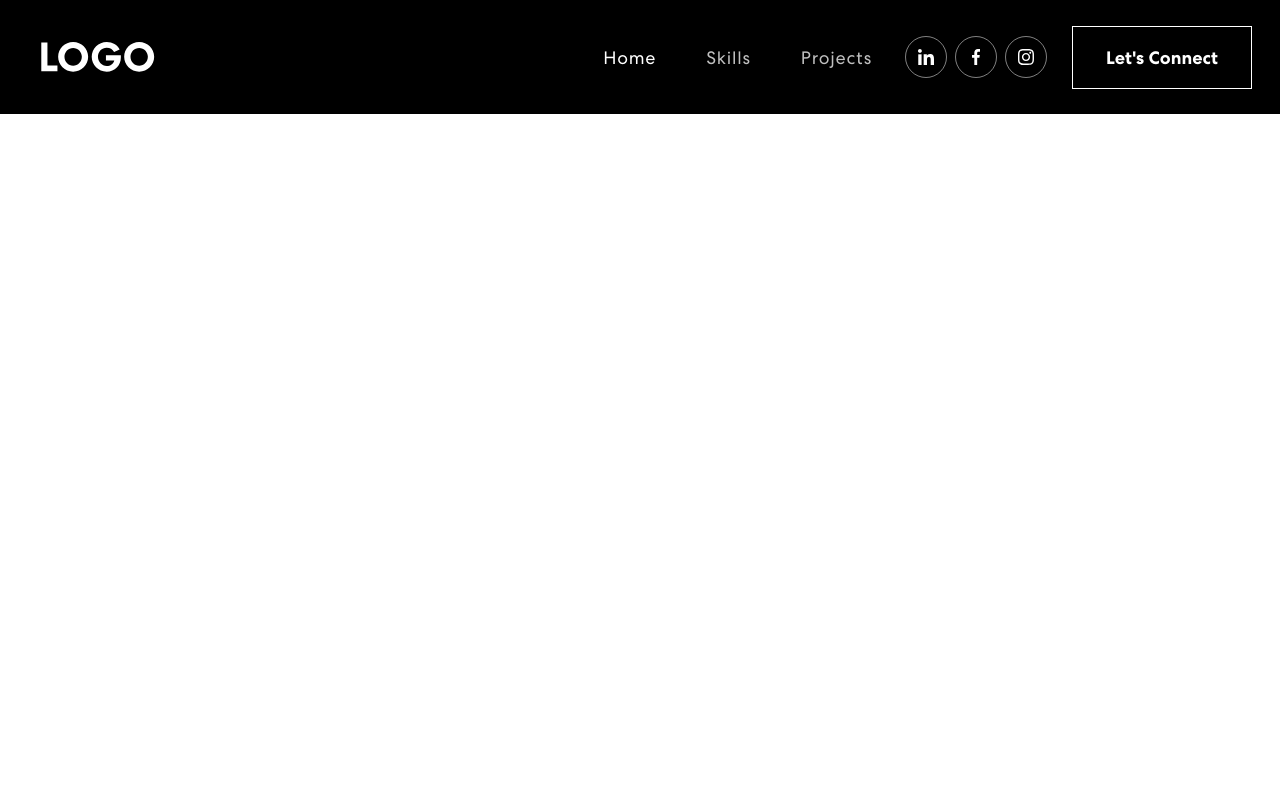
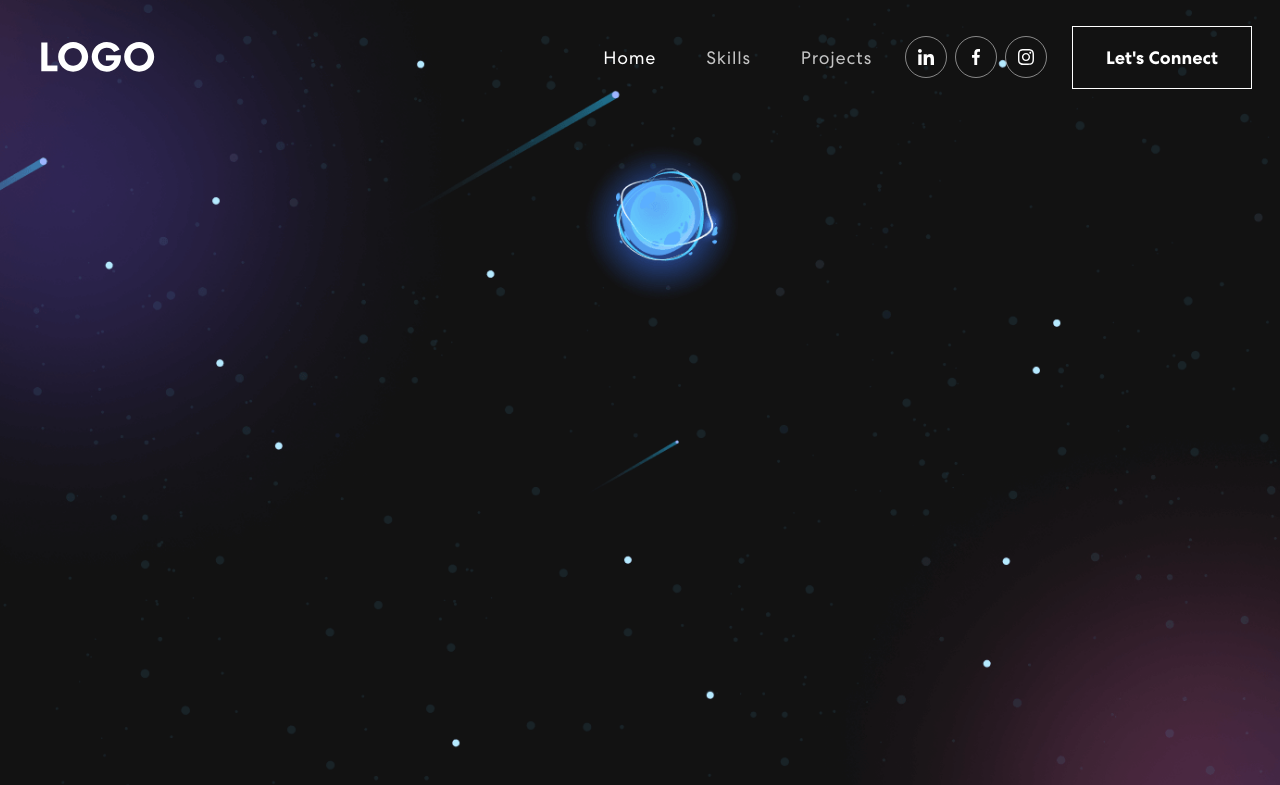
Before and after one commit to ledanghuy1811/portfolio, a React (Create React App) app: page / in a window 1280 px wide. Shown: the top 785 px of the page. Built offline with nearby package versions, Linux system fonts and the light colour scheme.

Commit message:
fixed error header

```diff
--- a/src/App.scss
+++ b/src/App.scss
@@ -24,6 +24,8 @@
 :root {
 	--header-height-before: 114px;
 	--header-height-after: 78px;
+	--header-scroll-color: #121212;
+	--toggle-menu-height: 130px;
 	--layout-width: 1320px;
 	--font-family: 'Centra', sans-serif;
 	--primary-color: linear-gradient(90.21deg, #AA367C -5.91%, #4A2FBD 111.58%);
--- /dev/null
+++ b/src/components/Banner/Banner.module.scss
@@ -0,0 +1,6 @@
+.wrapper {
+    background: url(../..//assets/img/banner-bg.png);
+    background-position: top center;
+    background-size: cover;
+    background-repeat: no-repeat;
+}
--- a/src/components/Banner/index.js
+++ b/src/components/Banner/index.js
@@ -1,8 +1,13 @@
 import React from 'react'
+import classNames from 'classnames/bind'
+
+import styles from './Banner.module.scss'
+
+const cx = classNames.bind(styles)
 
 const Banner = () => {
   return (
-    <div style={{ height: 1000}}>Banner</div>
+    <div className={cx('wrapper')} style={{ height: 1000}}></div>
   )
 }
 
--- a/src/components/Header/Header.module.scss
+++ b/src/components/Header/Header.module.scss
@@ -7,17 +7,15 @@
   right: 0;
   left: 0;
   padding: 18px 0;
-  background-color: #000;
   transition: all 0.5s ease-in-out;
 
   &.scroll-before {
     height: var(--header-height-before);
-    background-color: #000;
   }
 
   &.scroll-after {
     height: var(--header-height-after);
-    background-color: #ccc;
+    background-color: var(--header-scroll-color);
   }
 }
 
@@ -79,20 +77,23 @@
 
 .toggle-menu {
   position: absolute;
+  height: var(--toggle-menu-height);
   top: var(--header-height-before);
   right: 0;
   left: 0;
   display: none;
   padding: 0 24px;
-  background-color: #ccc;
+  transform-origin: top;
   transition: all 0.5s ease-in-out;
 
   &.menu-before {
     top: var(--header-height-before);
+    background-color: transparent;
   }
 
   &.menu-after {
     top: var(--header-height-after);
+    background-color: var(--header-scroll-color);
   }
 
   &.active {
@@ -108,18 +109,22 @@
 
 @keyframes activeMenu {
   from {
-    height: 0px;
+    opacity: 0;
+    transform: scaleY(0);
   }
   to {
-    height: 130px;
+    opacity: 1;
+    transform: scaleY(1);
   }
 }
 
 @keyframes disabledMenu {
   from {
-    height: 130px;
+    opacity: 1;
+    transform: scaleY(1);
   }
   to {
-    height: 0px;
+    opacity: 0;
+    transform: scaleY(0);
   }
 }
--- a/src/components/Header/index.js
+++ b/src/components/Header/index.js
@@ -104,14 +104,14 @@ const Header = () => {
       if (window.innerWidth > 640) {
         menu.style.display = 'none';
       } else {
-        menu.style.display = 'initial';
+        if (toggleMenu) menu.style.display = 'initial';
       }
     };
 
     window.addEventListener('resize', handleResize);
 
     return () => window.removeEventListener('resize', handleResize);
-  }, []);
+  }, [toggleMenu]);
 
   return (
     <header id="header" className={cx('wrapper')}>
```
Also changed, not shown: public/manifest.json, src/assets/img/banner-bg.png (added).
